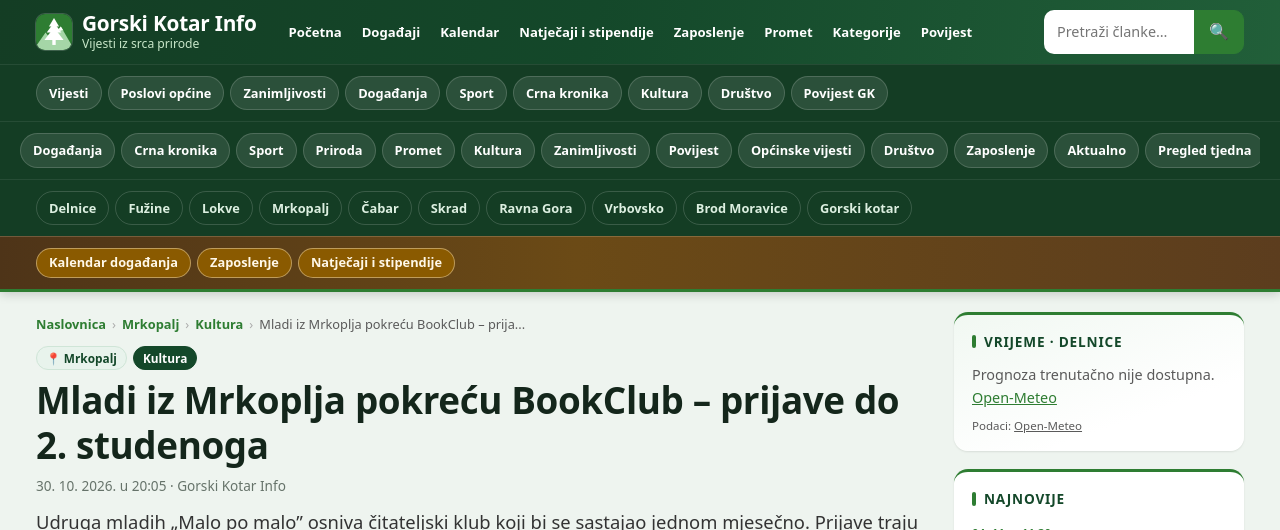
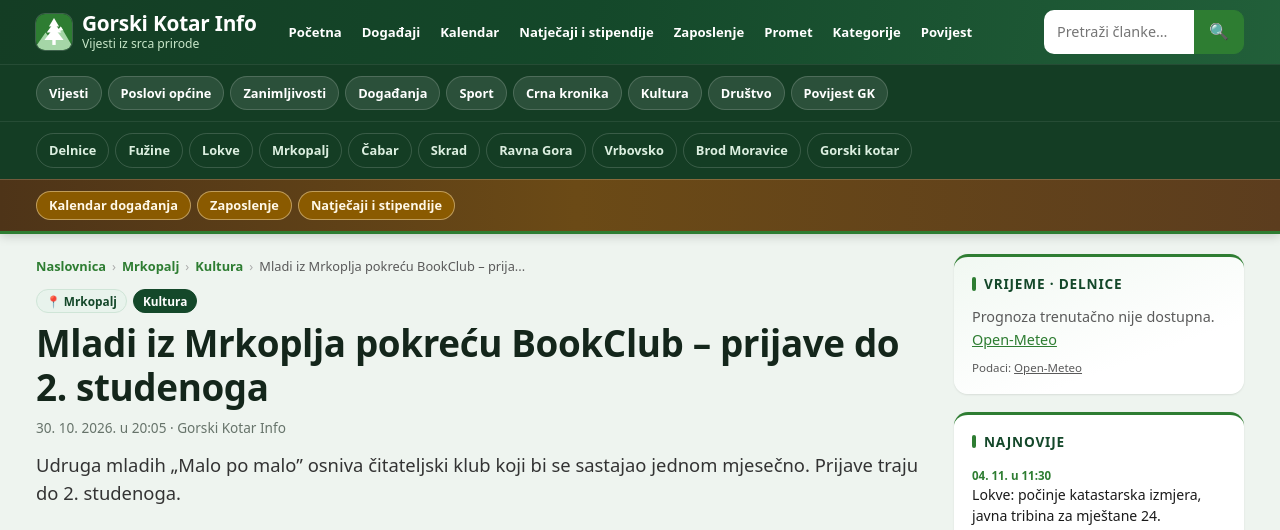
Before and after one commit to MojGK/gorski-kotar.info, a Jekyll site: the page built from _posts/2026-10-30-mrkopalj-bookclub-malo-po-malo.md, in a window 1280 px wide and 1400 px high. Shown: the top 530 px of the window. Built offline with Jekyll 4.4.1, drawn with Linux system fonts in a browser that asks for light colours; grey boxes are pictures that could not be loaded.

Commit message:
Uklonjena druga traka kategorija iz zaglavlja
Ostaju tri trake: vijesti, mjesta i smeđe servisne čipice. Stranica /kategorije/ i stavka u izborniku nisu dirane.

```diff
--- a/_layouts/default.html
+++ b/_layouts/default.html
@@ -111,16 +111,6 @@
           {%- endfor %}
         </div>
       </nav>
-      <nav class="filter-row filter-row-kategorije" aria-label="Kategorije">
-        <div class="container filter-row-inner">
-          {%- for k in site.data.kategorije.vrste %}
-          <a class="filter-chip" href="{{ '/' | relative_url }}?kategorija={{ k.slug }}">{{ k.name }}</a>
-          {%- endfor %}
-          {%- for k in site.data.kategorije.serijali %}
-          <a class="filter-chip filter-chip-series" href="{{ '/' | relative_url }}?kategorija={{ k.slug }}">{{ k.name }}</a>
-          {%- endfor %}
-        </div>
-      </nav>
       <nav class="filter-row filter-row-mjesta" aria-label="Mjesta">
         <div class="container filter-row-inner">
           {%- for k in site.data.kategorije.lokacije %}
--- a/assets/css/style.scss
+++ b/assets/css/style.scss
@@ -1262,7 +1262,7 @@ a.servis-link[aria-current="page"] {
 }
 
 @media (min-width: 900px) {
-  .site-sidebar { top: calc(var(--header-h) + 168px); }
+  .site-sidebar { top: calc(var(--header-h) + 126px); }
 }
 
 /* Uži glavni izbornik dok ima 8 stavki (Natječaji i Promet), da se Povijest ne preklope s pretragom */
```
Also changed, not shown: _data/README-zaposlenje-dogadjanja.md (+1 -1 lines).
